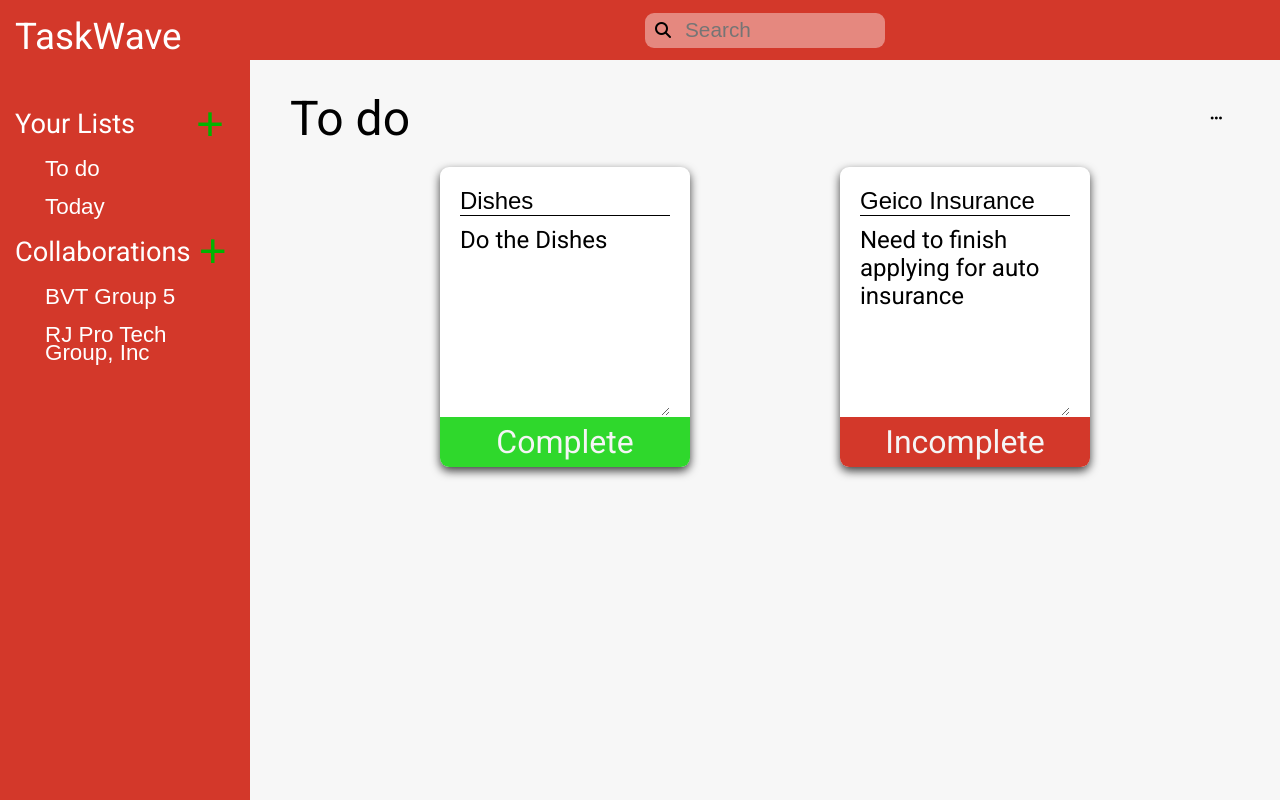
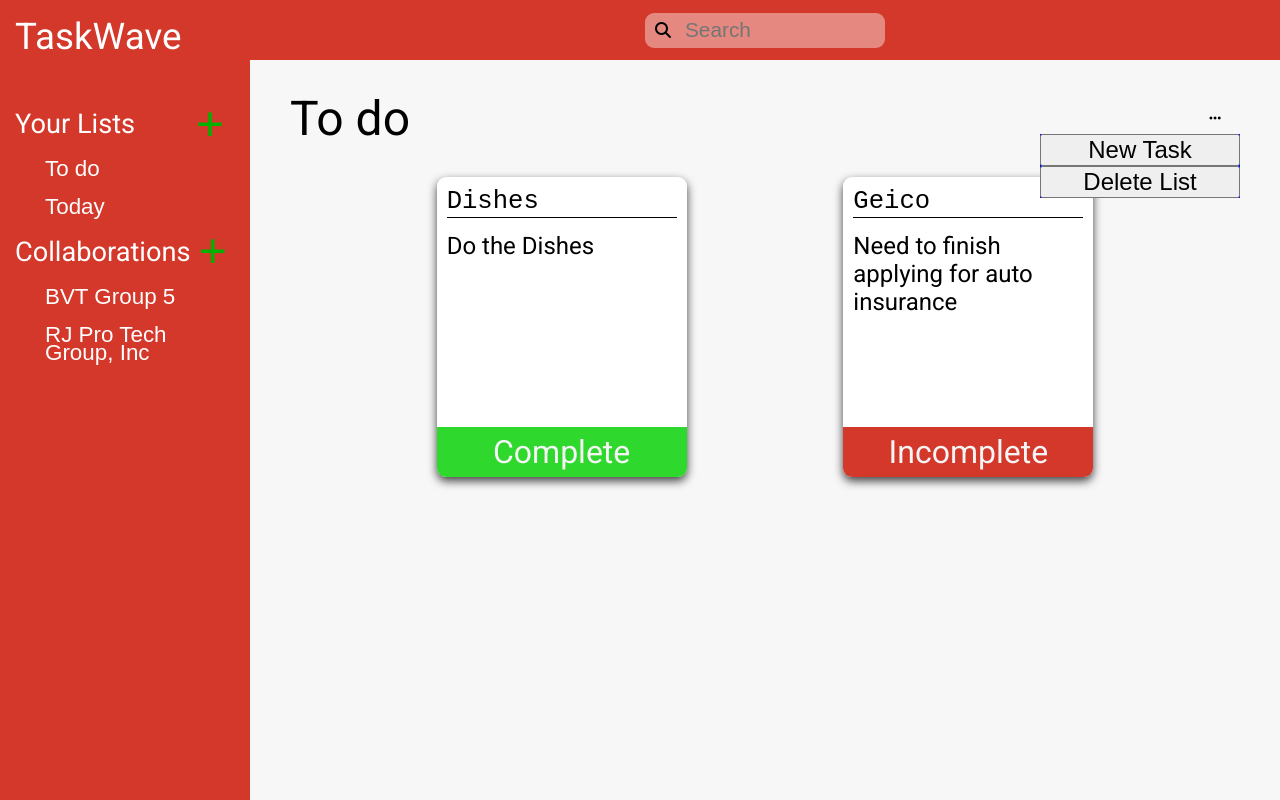
Before and after one commit to BenjaminMaring/to-do-list-react, a React (Vite) app: page / in a window 1280 px wide. Both pictures are taken after a click on the button 1216 px from the left and 118 px from the top of the page. Built offline with nearby package versions, Linux system fonts and the light colour scheme.

Commit message:
changes to list and app component

```diff
--- a/src/App.css
+++ b/src/App.css
@@ -158,7 +158,11 @@ div.header--search-answers {
   outline: 0;
 }
 
-.list--title > button {
+.list--modal {
+  position: relative;
+}
+
+.list--modal > button {
   background-color: transparent;
   border: none;
   width: 50px;
@@ -170,9 +174,27 @@ div.header--search-answers {
   border-radius: 40%;
 }
 
-.list--title > button:hover {
+.list--modal > button:hover {
   background-color: #e6e6e6;
   transition: background-color 100ms linear;
+}
+
+.list--modal-options {
+  position: absolute;
+  right: 0px;
+  width: 200px;
+
+  background-color: blue;
+  z-index: 5;
+}
+
+.list--modal-options > ul {
+  list-style: none;
+}
+
+.list--modal-options > ul > li > button {
+  width: 100%;
+  font-size: 1.5rem;
 }
 
 .list---title > button > i {
@@ -185,20 +207,23 @@ div.header--search-answers {
   border-radius: 9px;
   background-color: #ffffff;
   position: relative;
+  margin: 10px;
   box-shadow: 0px 4px 10px 0px rgba(0,0,0,0.75);
 }
 
 .list--task-title-wrapper {
-  padding: 20px;
+  padding: 10px;
 }
 
 .list-task-title {
-  font-size: 1.5rem;
+  font-size: 1.6rem;
   font-weight: normal;
   border: none;
   background-color: transparent;
   border-bottom: solid 1px black;
   width: 100%;
+  resize: none;
+  height: 30px;
 }
 
 .list-task-title:focus {
@@ -209,9 +234,10 @@ div.header--search-answers {
   font-family: var(--font);
   font-size: 1.5rem;
   width: 100%;
-  height: 190px;
+  height: 180px;
   border: none;
   margin-top: 10px;
+  resize: none;
 }
 
 .list--card-wrapper {
@@ -243,3 +269,8 @@ div.header--search-answers {
 .list--incomplete {
   background-color: var(--bg-orange);
 }
+
+.list--option-menu {
+  position: absolute;
+  inset: 50%;
+}
--- a/src/App.jsx
+++ b/src/App.jsx
@@ -61,8 +61,18 @@ function App() {
     setListData(prev => prev.map(list => list.id === listId ? {...list, data: newData} : list))
   }
 
-  function updateTaskDesc() {
+  function updateTaskDesc(value, taskId) {
+    //get new task data array, and the id of the list
+    const newData = listData[listIndex].data.map(task => task.taskId === taskId ? {...task, desc: value} : task);
+    const listId = listData[listIndex].id;
+    setListData(prev => prev.map(list => list.id === listId ? {...list, data: newData} : list))
+  }
 
+  function addNewTask(listId) {
+    let id = Math.floor(Math.random() * 1000) + "";
+    const newData = [...listData[listIndex].data, {taskName: "New Task", taskId: id, desc: "", isCompleted: false} ]
+    id = listData[listIndex].id;
+    setListData(prev => prev.map(list => list.id === id ? {...list, data: newData} : list))
   }
 
   return (
@@ -76,8 +86,9 @@ function App() {
                   toggleCompleted={toggleCompleted}
                   updateListName={updateListName}
                   updateTaskName={updateTaskName}
-                  updateTaskDesc={updateTaskDesc}/>
-
+                  updateTaskDesc={updateTaskDesc}
+                  addNewTask={addNewTask}
+                />
               : <div>
               Please create a new note
               </div>
--- a/src/Components/List.jsx
+++ b/src/Components/List.jsx
@@ -2,20 +2,24 @@ import React from "react";
 import '../app.css'
 
 export default function List(props) {
+    const [showModal, setShowModal] = React.useState(false);
+
+    function toggleModal() {
+        setShowModal(prev => !prev);
+    }
 
     const tasksElem = props.list.data.map(task => {
             return (
                 <div className="list--task-wrapper" key={task.taskId}>
                     <div className="list--task-title-wrapper">
-                        <input
+                        <textarea
                             className="list-task-title"
-
                             value={task.taskName}
-                            onChange={(event) => {props.updateTaskName(event.target.value, task.taskId)}}></input>
+                            onChange={(event) => {props.updateTaskName(event.target.value, task.taskId)}}></textarea>
                         <textarea
                             className="list--task-desc"
                             value={task.desc ? task.desc : "Please Enter A Description"}
-                            onChange={props.updateTaskDesc}></textarea>
+                            onChange={(event) => {props.updateTaskDesc(event.target.value, task.taskId)}}></textarea>
                     </div>
                     {task.isCompleted
                     ? <button className="list--end list--completed" onClick={() => props.toggleCompleted(props.list.id, task.taskId)}>Complete</button>
@@ -28,11 +32,22 @@ export default function List(props) {
         <div className="list--wrapper">
             <div className="list--title">
                 <input type="text" placeholder="Please enter a name" value={props.list.name} onChange={(event) => props.updateListName(event.target.value, props.list.id)}></input>
-                <button><i className="fa-solid fa-ellipsis"></i></button>
+                <div className="list--modal">
+                    <button onClick={toggleModal}><i className="fa-solid fa-ellipsis"></i></button>
+                    { showModal ?
+                    <div className="list--modal-options">
+                        <ul>
+                            <li><button onClick={props.addNewTask}>New Task</button></li>
+                            <li><button>Delete List</button></li>
+                        </ul>
+                    </div>
+                    : null}
+                </div>
             </div>
             <div className="list--card-wrapper">
             {tasksElem}
             </div>
+
         </div>
     )
 }
```
